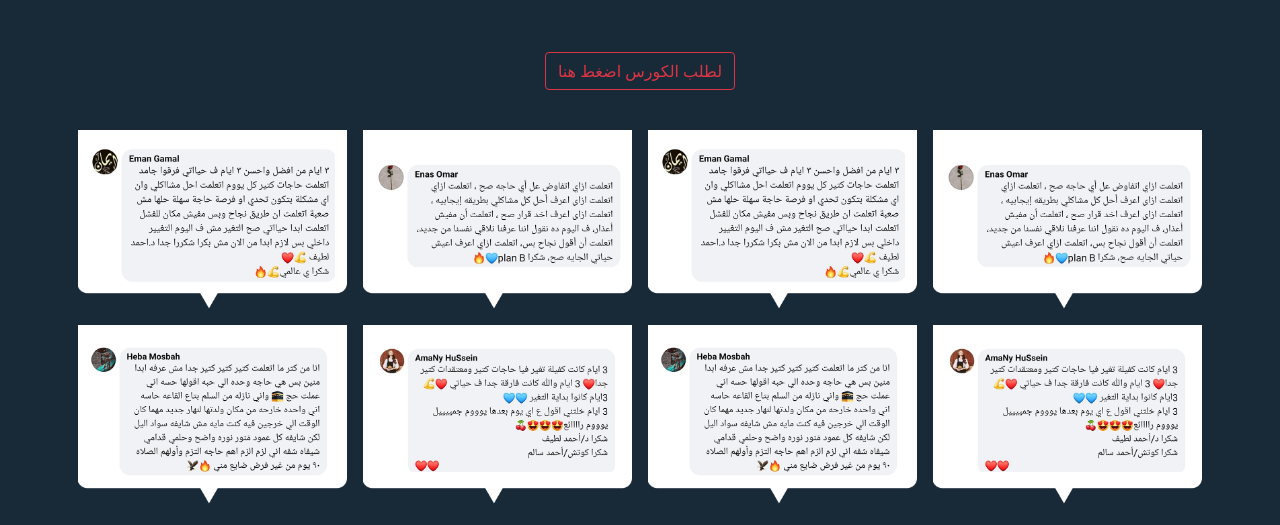
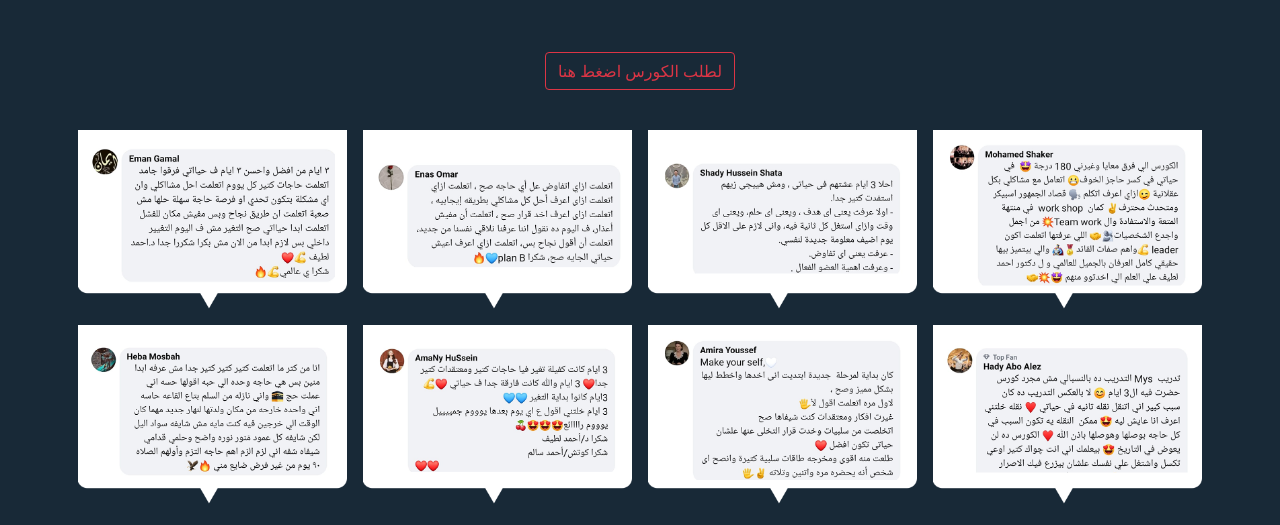
Before and after one commit to madonnaredakamel/anding_page_planB-1-00, a plain HTML site: page index.html in a window 1280 px wide. Shown: the part 1200-1725 px from the top of the page. Drawn offline with nearby package versions, Linux system fonts and the light colour scheme.

Commit message:
comments

```diff
--- a/index.html
+++ b/index.html
@@ -91,12 +91,12 @@
           <div class="col-6 mt-3">
             <div class="row">
 
-                <img src="imgs/comments/1.png" class="p-2 w-50 "  alt="">
-                <img src="imgs/comments/2.png"  class=" p-2 w-50">
+                <img src="imgs/comments/4.png" class="p-2 w-50 "  alt="">
+                <img src="imgs/comments/6.png"  class=" p-2 w-50">
 
 
-                    <img src="imgs/comments/3.png"   class="p-2 w-50"alt="">
-                <img src="imgs/comments/5.png" class="p-2 w-50" alt="">
+                    <img src="imgs/comments/7.png"   class="p-2 w-50"alt="">
+                <img src="imgs/comments/8.png" class="p-2 w-50" alt="">
 
             </div>
         </div>
```
